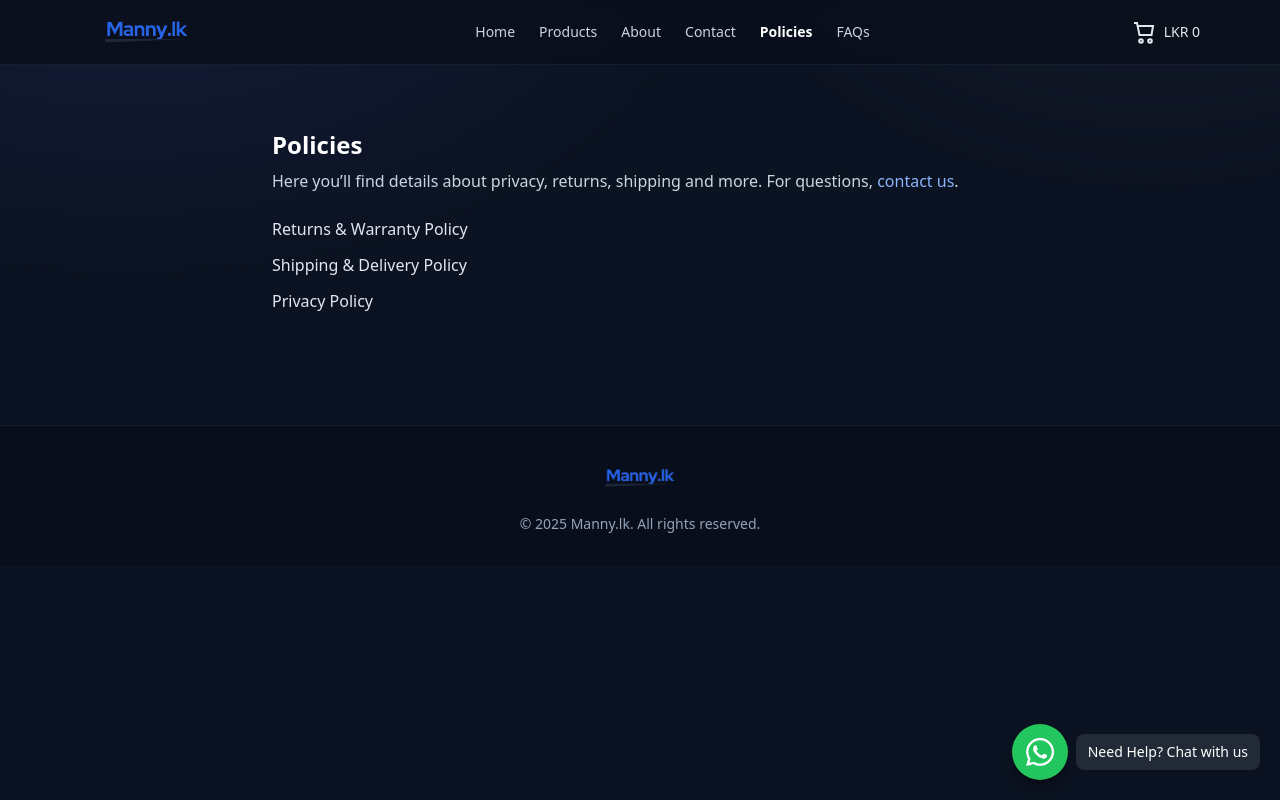
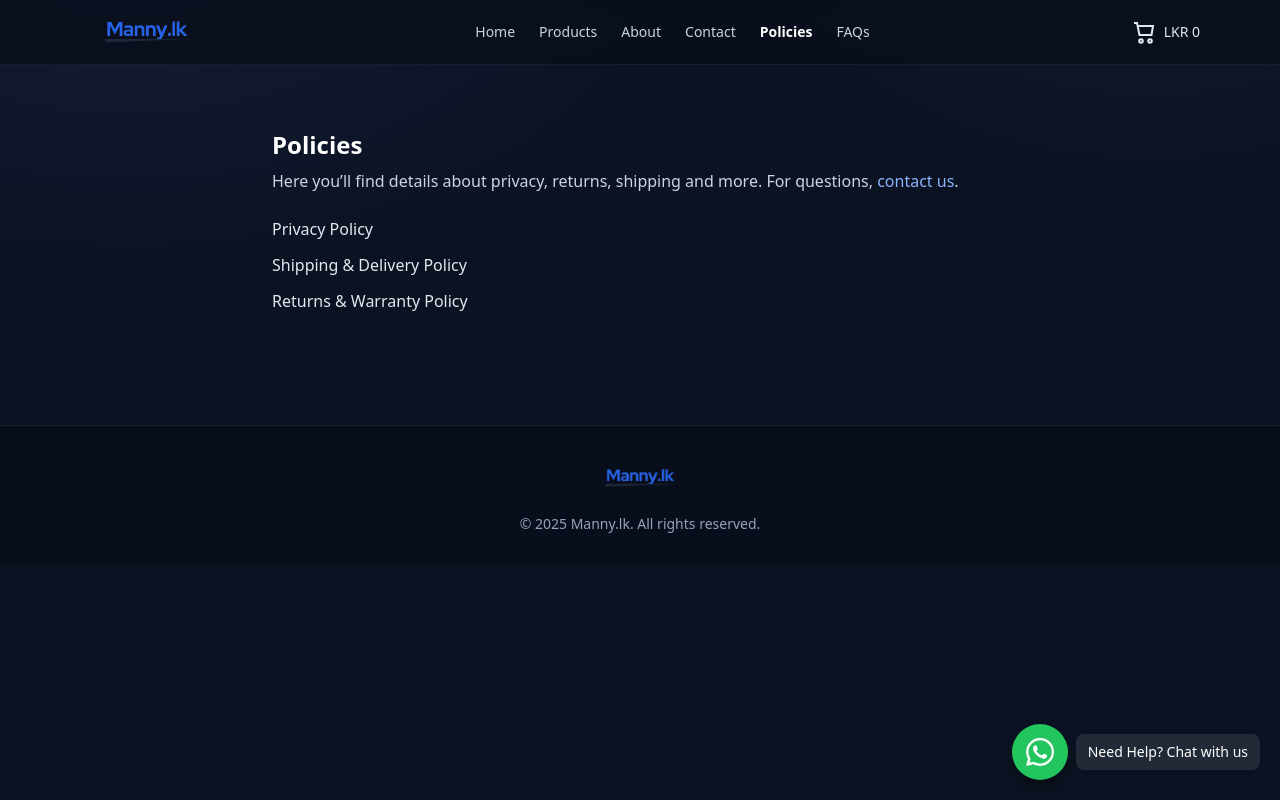
Before and after one commit to UdUdithaEdirisinghe/unm, a Next.js app: page /policies in a window 1280 px wide. Built offline with nearby package versions, Linux system fonts and the light colour scheme.

Commit message:
policy page update

```diff
--- a/src/app/policies/page.tsx
+++ b/src/app/policies/page.tsx
@@ -17,18 +17,18 @@ export default function PoliciesIndex() {
 
       <ul className="space-y-3 text-slate-200 underline-offset-2">
         <li>
-          <a className="hover:underline" href="/policies/returns">
-            Returns &amp; Warranty Policy
+          <a className="hover:underline" href="/policies/privacy">
+            Privacy Policy
           </a>
         </li>
-        <li>
+         <li>
           <a className="hover:underline" href="/policies/shipping">
             Shipping &amp; Delivery Policy
           </a>
         </li>
         <li>
-          <a className="hover:underline" href="/policies/privacy">
-            Privacy Policy
+          <a className="hover:underline" href="/policies/returns">
+            Returns &amp; Warranty Policy
           </a>
         </li>
       </ul>
```
